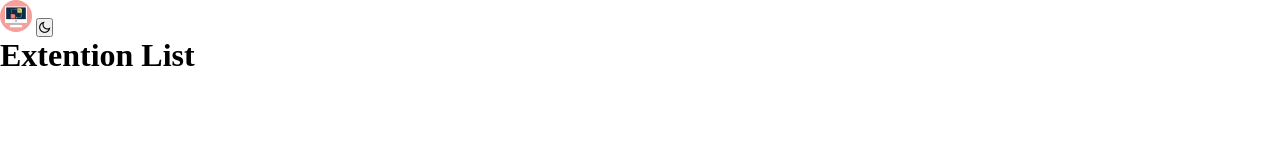
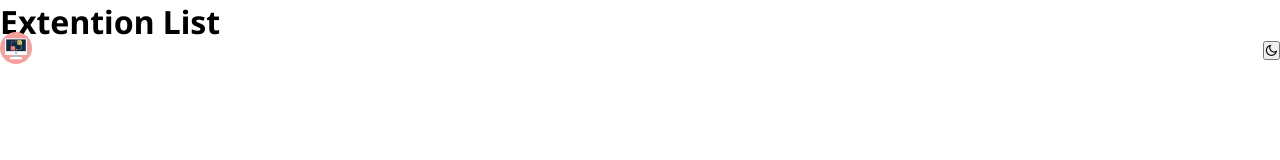
Before and after one commit to OladokunLT/browser-extensions-manager, a plain HTML site: page index.html in a window 1280 px wide. Drawn offline with nearby package versions, Linux system fonts and the light colour scheme.

Commit message:
Update style.css

```diff
--- a/style.css
+++ b/style.css
@@ -2,6 +2,17 @@
   margin: 0;
   padding: 0;
   box-sizing: border-box;
+}
+body{
+  font-family:'Noto Sans';
+}
+header{
+  width:100%;
+  height:100px;
+  position:absolute;
+  display:flex;
+  justify-content:space-between;
+  align-items:center;
 }
 
 .logo svg {
```
